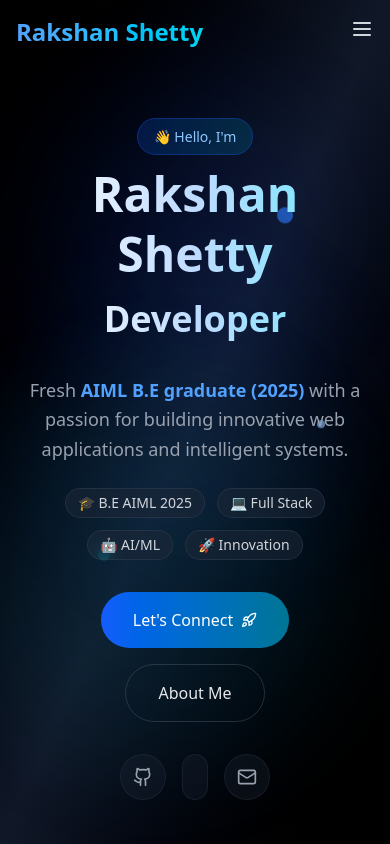
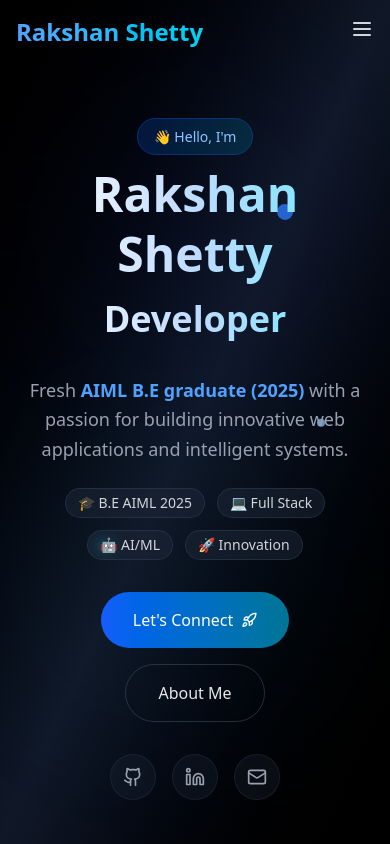
Before and after one commit to Rakshan001/Portfolio_Website, a React (Vite) app: page / in a window 390 px wide. Shown: the top 844 px of the page. Built offline with nearby package versions, Linux system fonts and the light colour scheme.

Commit message:
correct the css desing and added design to home page and removed the scroll down bug

```diff
--- a/src/App.jsx
+++ b/src/App.jsx
@@ -1,13 +1,12 @@
 import { useState } from 'react';
-import { BrowserRouter as Router, Routes, Route } from 'react-router-dom';
-import { AnimatePresence } from 'framer-motion';
+import { AnimatePresence, motion } from 'framer-motion';
 import RakshanPreloader from './components/RakshanPreloader';
 import Header from './components/Header';
 import Footer from './components/Footer';
 import Home from './pages/Home';
 import About from './pages/About';
 import Skill from './pages/Skill';
-import Project from './pages/Projects';
+import Projects from './pages/Projects'; // Fix import
 import Experience from './pages/Experience';
 import Education from './pages/Education';
 import Chatbot from './pages/Chatbot';
@@ -20,31 +19,33 @@
   };
 
   return (
-    <Router>
-      <div className="min-h-screen bg-gray-100 dark:bg-gray-900 flex flex-col">
+    <div className="bg-gray-100 dark:bg-gray-900 flex flex-col">
       <AnimatePresence>
         {showPreloader ? (
           <RakshanPreloader key="preloader" onComplete={handlePreloaderComplete} />
         ) : (
-            <div key="main-content" className="flex flex-col min-h-screen">
+          <motion.div
+            key="main-content"
+            className="flex flex-col"
+            initial={{ opacity: 0 }}
+            animate={{ opacity: 1 }}
+            transition={{ duration: 0.5 }}
+          >
             <Header />
             <main className="flex-grow">
-                <Routes>
-                  <Route path="/" element={<Home />} />
-                  <Route path="/about" element={<About />} />
-                  <Route path="/skill" element={<Skill />} />
-                  <Route path="/projects" element={<Project />} />
-                  <Route path="/experience" element={<Experience />} />
-                  <Route path="/education" element={<Education />} />
-                </Routes>
+              <section id="home"><Home /></section>
+              <section id="about"><About /></section>
+              <section id="skill"><Skill /></section>
+              <section id="projects"><Projects /></section>
+              <section id="experience"><Experience /></section>
+              <section id="education"><Education /></section>
             </main>
             <Chatbot />
             <Footer />
-            </div>
+          </motion.div>
         )}
       </AnimatePresence>
     </div>
-    </Router>
   );
 }
 
--- a/src/pages/About.jsx
+++ b/src/pages/About.jsx
@@ -81,7 +81,7 @@
             {/* CTA Buttons */}
             <div className="flex flex-col sm:flex-row gap-4 justify-center lg:justify-start">
               <a
-                href="/projects"
+                href="#projects"
                 className="group relative px-8 py-4 bg-gradient-to-r from-blue-600 to-cyan-700 rounded-full text-white font-semibold text-lg overflow-hidden transition-all duration-300 hover:shadow-2xl hover:shadow-blue-600/25 hover:scale-105"
               >
                 <span className="relative z-10 flex items-center gap-2">
@@ -124,7 +124,7 @@
             <motion.img
               src={aboutImg}
               alt="Rakshan Shetty"
-              className="w-64 h-64 sm:w-80 sm:h-80 lg:w-96 lg:h-96 object-cover rounded-full border-4 border-blue-600/20 shadow-xl shadow-blue-600/10"
+              className="relative w-72 h-72 sm:w-80 sm:h-80 lg:w-[400px] lg:h-[400px] object-cover rounded-full border-4 border-blue-600/30 shadow-2xl shadow-blue-600/20"
               initial={{ opacity: 0, scale: 0.8 }}
               animate={{ opacity: 1, scale: 1 }}
               transition={{ duration: 0.8, delay: 0.2 }}
--- a/src/pages/Home.jsx
+++ b/src/pages/Home.jsx
@@ -1,9 +1,14 @@
 import { useState, useEffect } from 'react';
-import { motion } from 'framer-motion';
+import { motion, useScroll, useTransform } from 'framer-motion';
 import { Rocket, Github, Linkedin, Mail } from 'lucide-react';
 
 export default function Home() {
   const [isVisible, setIsVisible] = useState(false);
+  const { scrollY } = useScroll();
+
+  // Transform values for parallax effects
+  const y = useTransform(scrollY, [0, 500], [0, 200]);
+  const opacity = useTransform(scrollY, [0, 300], [1, 0]);
 
   useEffect(() => {
     setIsVisible(true);
@@ -15,101 +20,227 @@
       initial={{ opacity: 0, y: 30 }}
       animate={{ opacity: 1, y: 0 }}
       transition={{ duration: 1 }}
+      style={{ y, opacity }}
     >
       {/* Animated background elements */}
       <div className="absolute inset-0">
-        <div className="absolute top-20 left-10 w-72 h-72 bg-blue-700/10 rounded-full blur-3xl animate-pulse"></div>
-        <div className="absolute bottom-20 right-10 w-96 h-96 bg-cyan-600/10 rounded-full blur-3xl animate-pulse delay-1000"></div>
-        <div className="absolute top-1/2 left-1/2 transform -translate-x-1/2 -translate-y-1/2 w-80 h-80 bg-blue-500/5 rounded-full blur-3xl animate-pulse delay-2000"></div>
+        <motion.div
+          className="absolute top-20 left-10 w-72 h-72 bg-blue-700/10 rounded-full blur-3xl"
+          animate={{
+            scale: [1, 1.2, 1],
+            rotate: [0, 180, 360],
+            opacity: [0.1, 0.3, 0.1]
+          }}
+          transition={{
+            duration: 8,
+            repeat: Infinity,
+            ease: "easeInOut"
+          }}
+        />
+        <motion.div
+          className="absolute bottom-20 right-10 w-96 h-96 bg-cyan-600/10 rounded-full blur-3xl"
+          animate={{
+            scale: [1.2, 1, 1.2],
+            rotate: [360, 180, 0],
+            opacity: [0.1, 0.3, 0.1]
+          }}
+          transition={{
+            duration: 10,
+            repeat: Infinity,
+            ease: "easeInOut",
+            delay: 2
+          }}
+        />
+        <motion.div
+          className="absolute top-1/2 left-1/2 transform -translate-x-1/2 -translate-y-1/2 w-80 h-80 bg-blue-500/5 rounded-full blur-3xl"
+          animate={{
+            scale: [1, 1.5, 1],
+            opacity: [0.05, 0.2, 0.05]
+          }}
+          transition={{
+            duration: 12,
+            repeat: Infinity,
+            ease: "easeInOut",
+            delay: 4
+          }}
+        />
       </div>
 
       {/* Main Content */}
-      <div
-        className={`relative z-10 container mx-auto px-6 space-y-8 max-w-2xl text-center transform transition-all duration-1000 ${
-          isVisible ? 'translate-y-0 opacity-100' : 'translate-y-10 opacity-0'
-        }`}
+      <motion.div
+        className="relative z-10 container mx-auto px-6 space-y-8 max-w-2xl text-center"
+        initial={{ opacity: 0, y: 50 }}
+        animate={{ opacity: 1, y: 0 }}
+        transition={{ duration: 1, delay: 0.3 }}
       >
         {/* Header */}
         <div className="space-y-4">
-          <div className="inline-block">
+          <motion.div
+            className="inline-block"
+            initial={{ opacity: 0, scale: 0.8 }}
+            animate={{ opacity: 1, scale: 1 }}
+            transition={{ duration: 0.6, delay: 0.5 }}
+          >
             <span className="px-4 py-2 bg-gradient-to-r from-blue-600/20 to-cyan-600/20 rounded-full text-blue-300 text-sm font-medium border border-blue-600/30 backdrop-blur-sm">
               👋 Hello, I'm
             </span>
-          </div>
-          <h1 className="text-5xl sm:text-6xl lg:text-7xl font-bold bg-gradient-to-r from-white via-blue-200 to-cyan-300 bg-clip-text text-transparent leading-tight">
+          </motion.div>
+          <motion.h1
+            className="text-5xl sm:text-6xl lg:text-7xl font-bold bg-gradient-to-r from-white via-blue-200 to-cyan-300 bg-clip-text text-transparent leading-tight"
+            initial={{ opacity: 0, y: 30 }}
+            animate={{ opacity: 1, y: 0 }}
+            transition={{ duration: 0.8, delay: 0.7 }}
+          >
             Rakshan Shetty
             <br />
-            <span className="text-4xl sm:text-5xl lg:text-6xl">Developer</span>
-          </h1>
+            <motion.span
+              className="text-4xl sm:text-5xl lg:text-6xl"
+              initial={{ opacity: 0, x: -20 }}
+              animate={{ opacity: 1, x: 0 }}
+              transition={{ duration: 0.8, delay: 0.9 }}
+            >
+              Developer
+            </motion.span>
+          </motion.h1>
         </div>
 
         {/* Description */}
-        <div className="space-y-6">
+        <motion.div
+          className="space-y-6"
+          initial={{ opacity: 0, y: 20 }}
+          animate={{ opacity: 1, y: 0 }}
+          transition={{ duration: 0.8, delay: 1.1 }}
+        >
           <p className="text-lg sm:text-xl text-gray-400 leading-relaxed">
             Fresh <span className="text-blue-400 font-semibold">AIML B.E graduate (2025)</span> with a passion for
             building innovative web applications and intelligent systems.
           </p>
           <div className="flex flex-wrap justify-center gap-3">
             {['🎓 B.E AIML 2025', '💻 Full Stack', '🤖 AI/ML', '🚀 Innovation'].map((badge, i) => (
-              <span
+              <motion.span
                 key={i}
                 className="px-3 py-1 bg-gray-800/50 rounded-full text-sm text-gray-300 border border-gray-700/50 backdrop-blur-sm"
+                initial={{ opacity: 0, scale: 0.8 }}
+                animate={{ opacity: 1, scale: 1 }}
+                transition={{ duration: 0.5, delay: 1.3 + i * 0.1 }}
+                whileHover={{ scale: 1.05, y: -2 }}
               >
                 {badge}
-              </span>
+              </motion.span>
             ))}
           </div>
-        </div>
+        </motion.div>
 
         {/* CTA Buttons */}
-        <div className="flex flex-wrap justify-center gap-4">
-          <a
+        <motion.div
+          className="flex flex-wrap justify-center gap-4"
+          initial={{ opacity: 0, y: 20 }}
+          animate={{ opacity: 1, y: 0 }}
+          transition={{ duration: 0.8, delay: 1.5 }}
+        >
+          <motion.a
             href="mailto:your.email@example.com"
-            className="group px-8 py-4 bg-gradient-to-r from-blue-600 to-cyan-700 rounded-full font-medium text-white transition-all duration-300 hover:scale-105 hover:shadow-xl hover:shadow-blue-600/25"
+            className="group px-8 py-4 bg-gradient-to-r from-blue-600 to-cyan-700 rounded-full font-medium text-white transition-all duration-300"
+            whileHover={{ scale: 1.05, boxShadow: "0 20px 40px rgba(59, 130, 246, 0.3)" }}
+            whileTap={{ scale: 0.95 }}
           >
             <span className="flex items-center gap-2">
               Let's Connect
-              <Rocket className="w-4 h-4 group-hover:translate-x-1 transition-transform" />
+              <motion.div
+                animate={{ x: [0, 5, 0] }}
+                transition={{ duration: 1.5, repeat: Infinity }}
+              >
+                <Rocket className="w-4 h-4" />
+              </motion.div>
             </span>
-          </a>
-          <a
-            href="/about"
-            className="px-8 py-4 border border-gray-600/50 rounded-full font-medium text-gray-200 backdrop-blur-sm hover:bg-gray-800/30 transition-all duration-300 hover:scale-105 hover:border-blue-500/50"
+          </motion.a>
+          <motion.a
+            href="#about"
+            className="px-8 py-4 border border-gray-600/50 rounded-full font-medium text-gray-200 backdrop-blur-sm hover:bg-gray-800/30 transition-all duration-300"
+            whileHover={{ scale: 1.05, borderColor: "rgba(59, 130, 246, 0.5)" }}
+            whileTap={{ scale: 0.95 }}
           >
             About Me
-          </a>
-        </div>
+          </motion.a>
+        </motion.div>
 
         {/* Social Links */}
-        <div className="flex justify-center gap-4">
+        <motion.div
+          className="flex justify-center gap-4"
+          initial={{ opacity: 0, y: 20 }}
+          animate={{ opacity: 1, y: 0 }}
+          transition={{ duration: 0.8, delay: 1.7 }}
+        >
           {[
-            { Icon: Github, href: 'https://github.com/yourusername' },
-            { Icon: 'Linkedin', href: 'https://linkedin.com/in/yourusername' },
-            { Icon: Mail, href: 'mailto:your.email@example.com' },
+            { Icon: Github, href: 'https://github.com/Rakshan001' },
+            { Icon: Linkedin, href: 'https://www.linkedin.com/in/rakshan-shetty-953864225/' },
+            { Icon: Mail, href: 'mailto:rakshanshetty2003@gmail.com' },
           ].map(({ Icon, href }, i) => (
-            <a
+            <motion.a
               key={i}
               href={href}
-              className="p-3 bg-gray-800/30 rounded-full border border-gray-700/30 hover:bg-gray-700/20 hover:border-blue-500/40 transition-all duration-300 cursor-pointer hover:scale-110"
+              className="p-3 bg-gray-800/30 rounded-full border border-gray-700/30 transition-all duration-300 cursor-pointer"
               target="_blank"
               rel="noopener noreferrer"
+              initial={{ opacity: 0, y: 20 }}
+              animate={{ opacity: 1, y: 0 }}
+              transition={{ duration: 0.5, delay: 1.8 + i * 0.1 }}
+              whileHover={{
+                scale: 1.15,
+                backgroundColor: "rgba(55, 65, 81, 0.3)",
+                borderColor: "rgba(59, 130, 246, 0.4)",
+                y: -5
+              }}
+              whileTap={{ scale: 0.9 }}
             >
-              <Icon className="w-5 h-5 text-gray-400 hover:text-blue-300" />
-            </a>
+              <Icon className="w-5 h-5 text-gray-400 hover:text-blue-300 transition-colors" />
+            </motion.a>
           ))}
-        </div>
-      </div>
+        </motion.div>
+      </motion.div>
 
       {/* Floating Elements */}
-      <div className="absolute top-1/4 right-1/4 animate-bounce delay-1000">
-        <div className="w-4 h-4 bg-blue-500 rounded-full opacity-60"></div>
-      </div>
-      <div className="absolute bottom-1/3 left-1/4 animate-bounce delay-2000">
-        <div className="w-3 h-3 bg-cyan-400 rounded-full opacity-60"></div>
-      </div>
-      <div className="absolute top-1/2 right-1/6 animate-bounce">
-        <div className="w-2 h-2 bg-blue-300 rounded-full opacity-60"></div>
-      </div>
+      <motion.div
+        className="absolute top-1/4 right-1/4"
+        animate={{
+          y: [0, -20, 0],
+          opacity: [0.6, 1, 0.6]
+        }}
+        transition={{
+          duration: 3,
+          repeat: Infinity,
+          delay: 1
+        }}
+      >
+        <div className="w-4 h-4 bg-blue-500 rounded-full"></div>
+      </motion.div>
+      <motion.div
+        className="absolute bottom-1/3 left-1/4"
+        animate={{
+          y: [0, -15, 0],
+          opacity: [0.6, 1, 0.6]
+        }}
+        transition={{
+          duration: 4,
+          repeat: Infinity,
+          delay: 2
+        }}
+      >
+        <div className="w-3 h-3 bg-cyan-400 rounded-full"></div>
+      </motion.div>
+      <motion.div
+        className="absolute top-1/2 right-1/6"
+        animate={{
+          y: [0, -10, 0],
+          opacity: [0.6, 1, 0.6]
+        }}
+        transition={{
+          duration: 2.5,
+          repeat: Infinity
+        }}
+      >
+        <div className="w-2 h-2 bg-blue-300 rounded-full"></div>
+      </motion.div>
     </motion.section>
   );
 }
```
Also changed, not shown: src/components/Footer.jsx (+24 -36 lines), src/components/Header.jsx (+30 -37 lines), src/components/RakshanPreloader.jsx (+129 -129 lines), src/pages/Chatbot.jsx (+9 -41 lines). Lines whose indentation alone changed are shown as unchanged.
